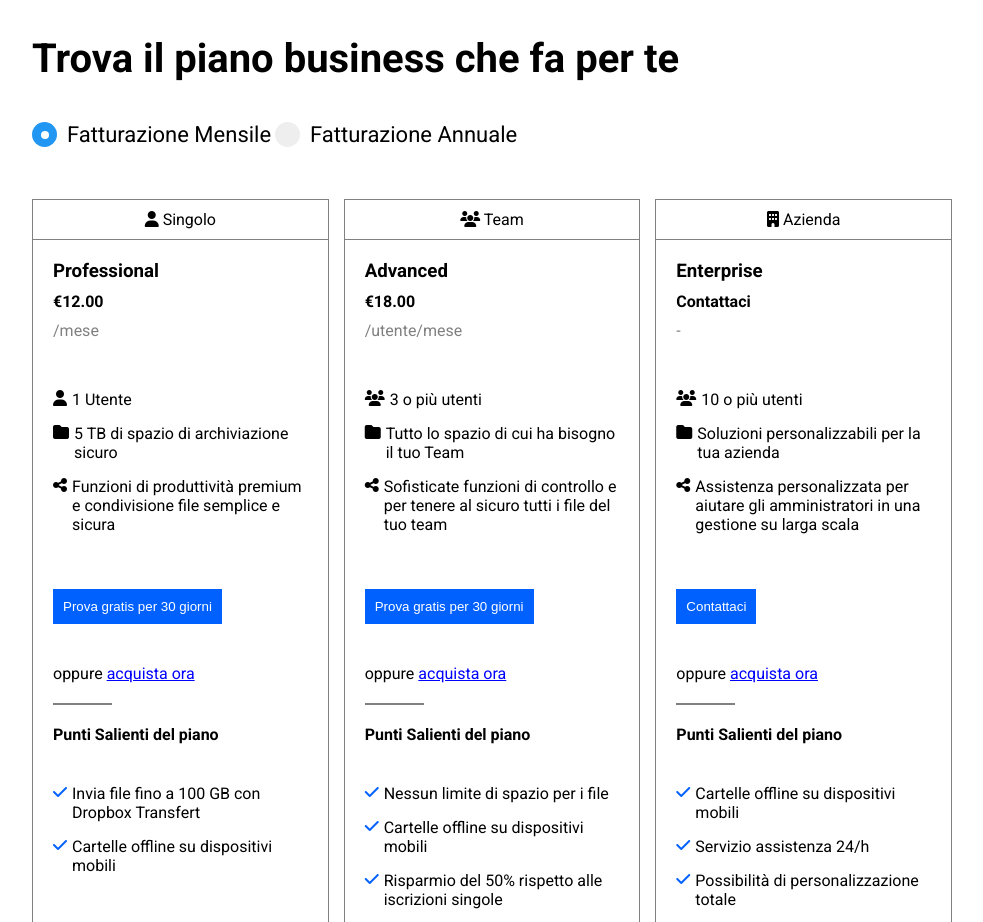
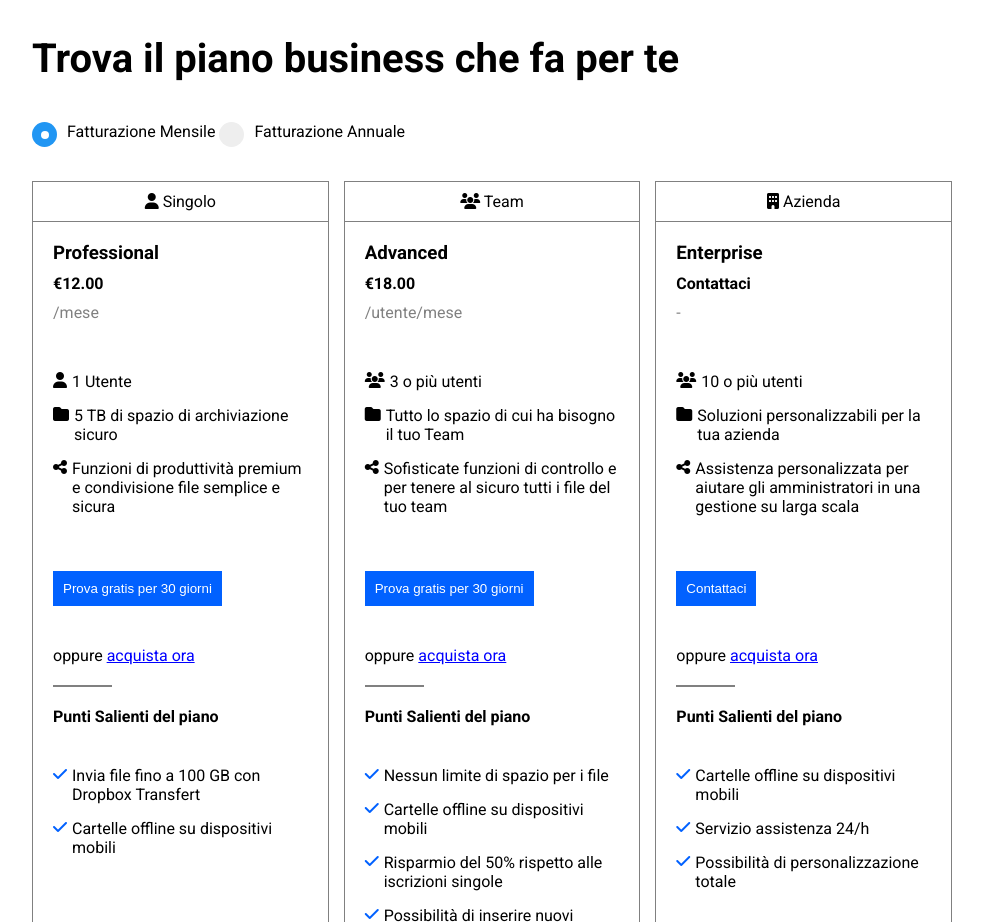
Before and after one commit to MicheleAbategiovanni/htmlcss-dropbox, a plain HTML site: page index.html in a window 1280 px wide. Shown: the part 980-1902 px from the top of the page, without its empty margins (148-1131 px from the left). Drawn offline with Linux system fonts and the light colour scheme.

Commit message:
added root var and fix code container radiobutton

```diff
--- a/css/style.css
+++ b/css/style.css
@@ -1,4 +1,8 @@
 @import url('https://fonts.googleapis.com/css2?family=Roboto:ital,wght@0,400;0,700;1,400;1,700&display=swap');
+
+:root {
+    --color-primary: rgb(1, 97, 255);
+}
 
 * {
     margin: 0;
@@ -30,7 +34,7 @@ h2 {
 }
 
 button {
-    background-color: rgb(1, 97, 255);
+    background-color: var(--color-primary);
     border: 0px solid;
     padding: 10px;
     color: white;
@@ -109,7 +113,7 @@ header .container-large {
     flex-basis: 40%;
 }
 
-.row-40.center{
+.row-40.center {
     text-align: center;
 }
 
@@ -130,13 +134,7 @@ header .container-large {
     display: inline-block;
     position: relative;
     padding-left: 35px;
-    margin-bottom: 12px;
     cursor: pointer;
-    font-size: 22px;
-    -webkit-user-select: none;
-    -moz-user-select: none;
-    -ms-user-select: none;
-    user-select: none;
 }
 
 .container-radiobutton input {
@@ -210,7 +208,7 @@ header .container-large {
 }
 
 .blue>li> :first-child {
-    color: rgb(1, 97, 255);
+    color: var(--color-primary);
 }
 
 .partner {
@@ -325,19 +323,20 @@ header .container-large {
     padding-bottom: 5px;
 }
 
-
 .accordion ul,
-.accordion li{
+.accordion li {
     list-style: none;
     margin: 0;
     padding: 0;
 }
-.accordion li a{
+
+.accordion li a {
     text-decoration: none;
     display: block;
     color: #000000;
 }
-.accordion .accordion-content{
+
+.accordion .accordion-content {
     font-size: 1em;
     padding: 20px;
     background: #f9f9f9;
@@ -346,6 +345,6 @@ header .container-large {
     margin-bottom: 15px;
 }
 
-.accordion li a:hover ~ .accordion-content{
+.accordion li a:hover~.accordion-content {
     display: block;
 }
```
Also changed, not shown: index.html (+4 -2 lines).
